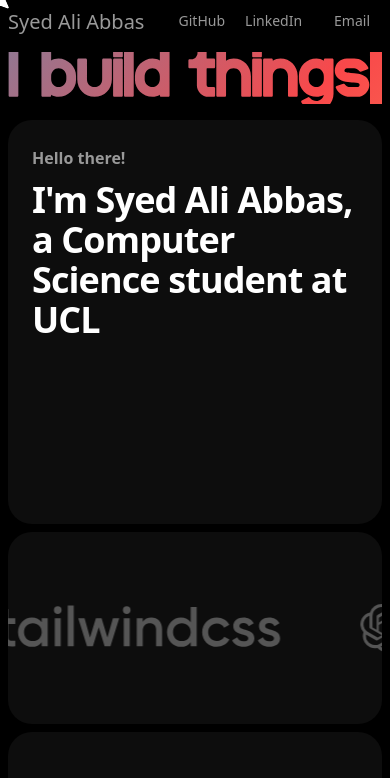
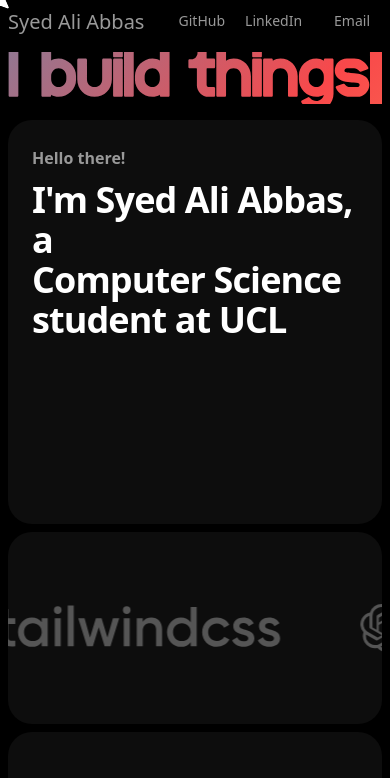
Before and after one commit to syedaliabbas1/portfolio, a Next.js app: page / in a window 390 px wide. Shown: the top 778 px of the page. Built offline with nearby package versions, Linux system fonts and the light colour scheme.

Commit message:
animation

```diff
--- a/app/globals.css
+++ b/app/globals.css
@@ -96,12 +96,6 @@
 }
 
 @layer base {
-  .theme {
-    --animate-blink-cursor: blink-cursor 1.2s step-end infinite;
-  }
-}
-
-@layer base {
   * {
     @apply border-border;
   }
@@ -109,14 +103,3 @@
     @apply bg-background text-foreground;
   }
 }
-
-@theme inline {
-  @keyframes blink-cursor {
-  0%, 49% {
-    opacity: 1;
-    }
-  50%, 100% {
-    opacity: 0;
-    }
-  }
-}
--- a/components/Hero.tsx
+++ b/components/Hero.tsx
@@ -17,14 +17,14 @@ export default function Hero() {
               Hello there!
             </p>
             <div className="relative mt-2">
-              <h2 className="invisible text-4xl font-bold tracking-tight sm:text-6xl leading-[5rem]">
-                I&apos;m Syed Ali Abbas, a Computer Science student at UCL
+              <h2 className="invisible text-4xl font-bold tracking-tight sm:text-6xl leading-[5rem] whitespace-pre-wrap">
+                {"I'm Syed Ali Abbas, a\nComputer Science\nstudent at UCL"}
               </h2>
               <TypingAnimation
                 as="h2"
-                className="absolute inset-0 text-4xl font-bold tracking-tight text-white sm:text-6xl"
+                className="absolute inset-0 text-4xl font-bold tracking-tight text-white sm:text-6xl whitespace-pre-wrap"
               >
-                I&apos;m Syed Ali Abbas, a Computer Science student at UCL
+                {"I'm Syed Ali Abbas, a\nComputer Science\nstudent at UCL"}
               </TypingAnimation>
             </div>
           </div>
--- a/components/ui/typing-animation.tsx
+++ b/components/ui/typing-animation.tsx
@@ -137,8 +137,7 @@ export function TypingAnimation({
 
   const shouldShowCursor =
     showCursor &&
-    !isComplete &&
-    (hasMultipleWords || loop || currentCharIndex < currentWordGraphemes.length)
+    (hasMultipleWords || loop || currentCharIndex <= currentWordGraphemes.length)
 
   const getCursorChar = () => {
     switch (cursorStyle) {
--- a/tailwind.config.js
+++ b/tailwind.config.js
@@ -46,8 +46,13 @@ module.exports = {
       animation: {
         marquee: 'marquee 25s linear infinite',
         marquee2: 'marquee2 25s linear infinite',
+        "blink-cursor": "blink-cursor 1s step-end infinite",
       },
       keyframes: {
+        "blink-cursor": {
+          "0%, 100%": { opacity: "1" },
+          "50%": { opacity: "0" },
+        },
         marquee: {
           '0%': { transform: 'translateX(0%)' },
           '100%': { transform: 'translateX(-100%)' },
```
